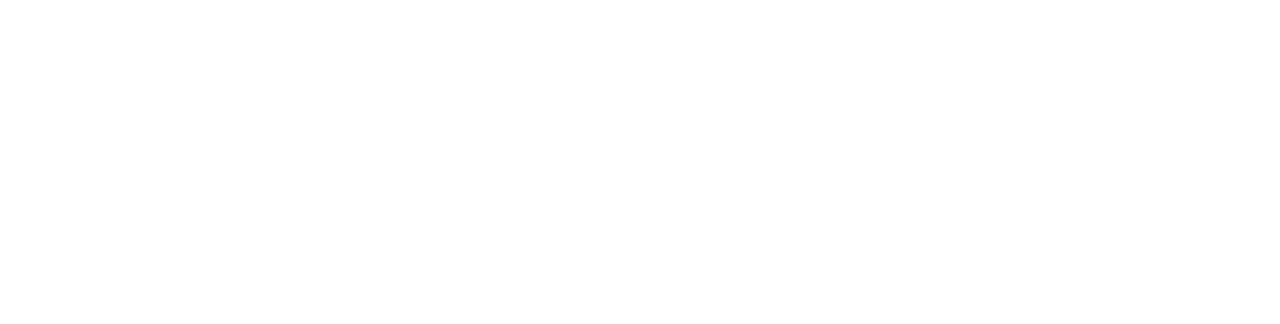
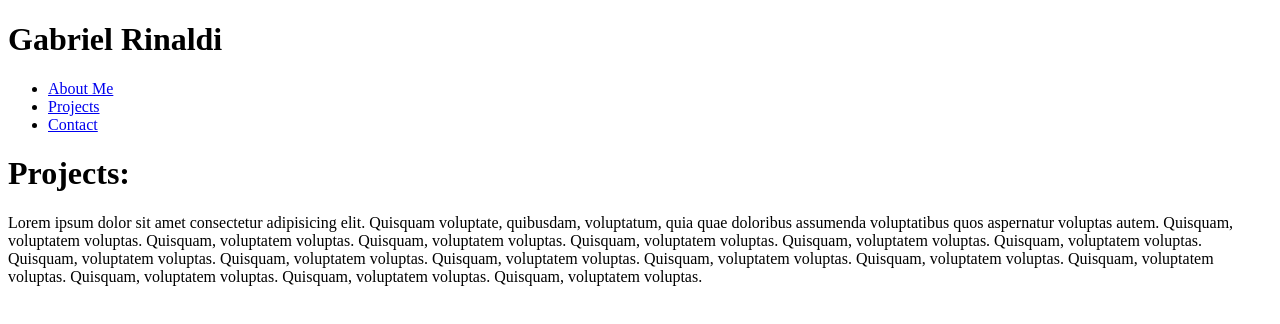
Before and after one commit to gaberinaldi/Portfolio, a React (Vite) app: page /Projects in a window 1280 px wide. Before the commit this address had no page. Shown: the top 324 px of the page. Built offline with nearby package versions, Linux system fonts and the light colour scheme.

Commit message:
working-init

```diff
--- a/src/components/Header.jsx
+++ b/src/components/Header.jsx
@@ -4,9 +4,7 @@
     const currentPage = useLocation().pathname;
 
     return (
-        <Header>
             <h1>Gabriel Rinaldi</h1>
-        </Header>
     )
 }
 
--- a/src/pages/About.jsx
+++ b/src/pages/Projects.jsx
@@ -1,7 +1,7 @@
-export default function About() {
+export default function Projects() {
     return (
-      <div>
-        <h1>About Page</h1>
+        <div>
+        <h1>Projects:</h1>
         <p>
           Lorem ipsum dolor sit amet consectetur adipisicing elit. Quisquam
           voluptate, quibusdam, voluptatum, quia quae doloribus assumenda
@@ -17,4 +17,4 @@
         </p>
       </div>
     );
-  }
+};
```
Also changed, not shown: src/main.jsx (+7 -3 lines).
